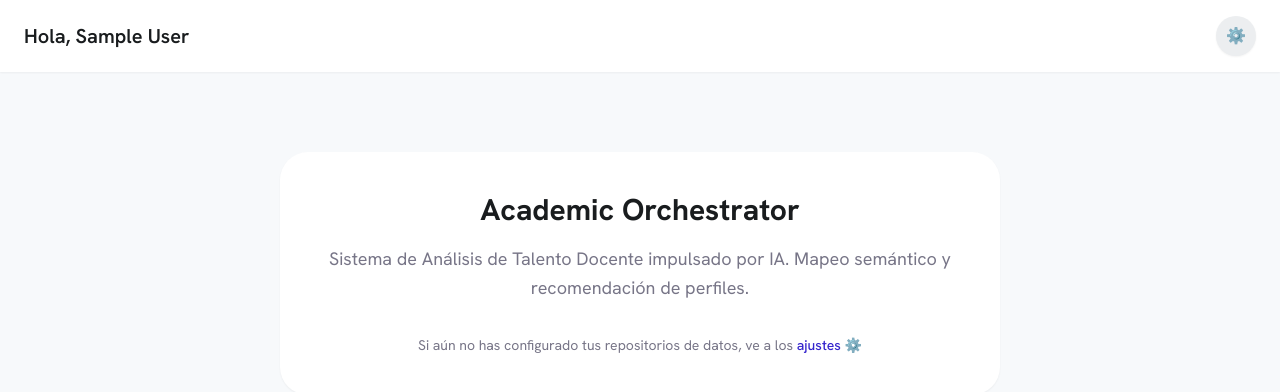
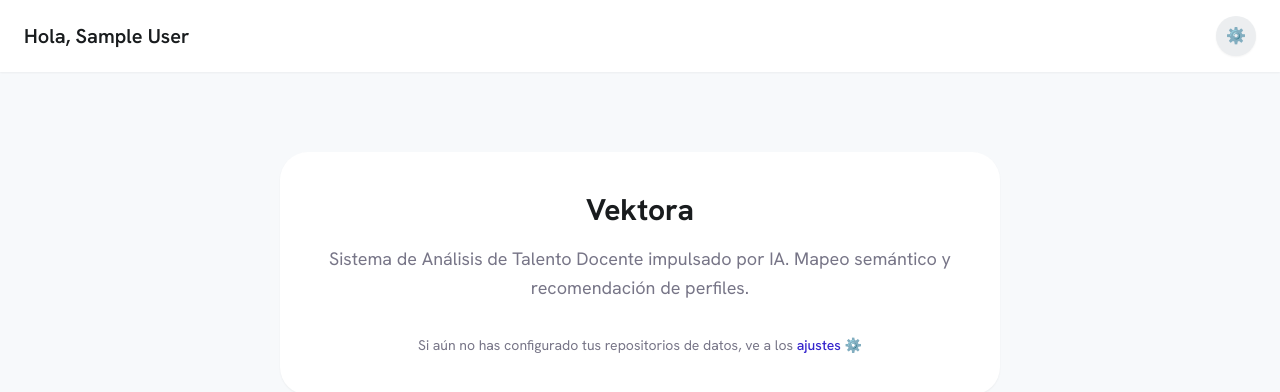
Before and after one commit to Jbrays/Teacher_Ideal, a Vue app in the folder frontend_taller/: page /home in a window 1280 px wide. Shown: the top 392 px of the page. Built offline with nearby package versions, Linux system fonts and the light colour scheme; no server answers; sample sign-in values are in the browser's storage.

Commit message:
fix(frontend): Renombrar app a Vektora

```diff
--- a/frontend_taller/index.html
+++ b/frontend_taller/index.html
@@ -6,7 +6,7 @@
   <meta name="google-site-verification" content="zUnBO9B8AnQROxDHRiu2ZNhwwi-KsPWz_mwY3IOcs7s" />
   <link rel="icon" type="image/svg+xml" href="/vite.svg" />
   <meta name="viewport" content="width=device-width, initial-scale=1.0" />
-  <title>Academic Orchestrator</title>
+  <title>Vektora</title>
 
   <!-- Google Fonts -->
   <link rel="preconnect" href="https://fonts.googleapis.com">
--- a/frontend_taller/src/views/HomeView.vue
+++ b/frontend_taller/src/views/HomeView.vue
@@ -21,7 +21,7 @@
       <!-- Mensaje de bienvenida simple -->
       <div class="animate-fadeIn bg-white p-10 rounded-28px shadow-sm">
         <h2 class="text-3xl font-bold text-on-surface mb-4">
-          Academic Orchestrator
+          Vektora
         </h2>
 
         <p class="text-outline text-lg mb-8 leading-relaxed">
```
